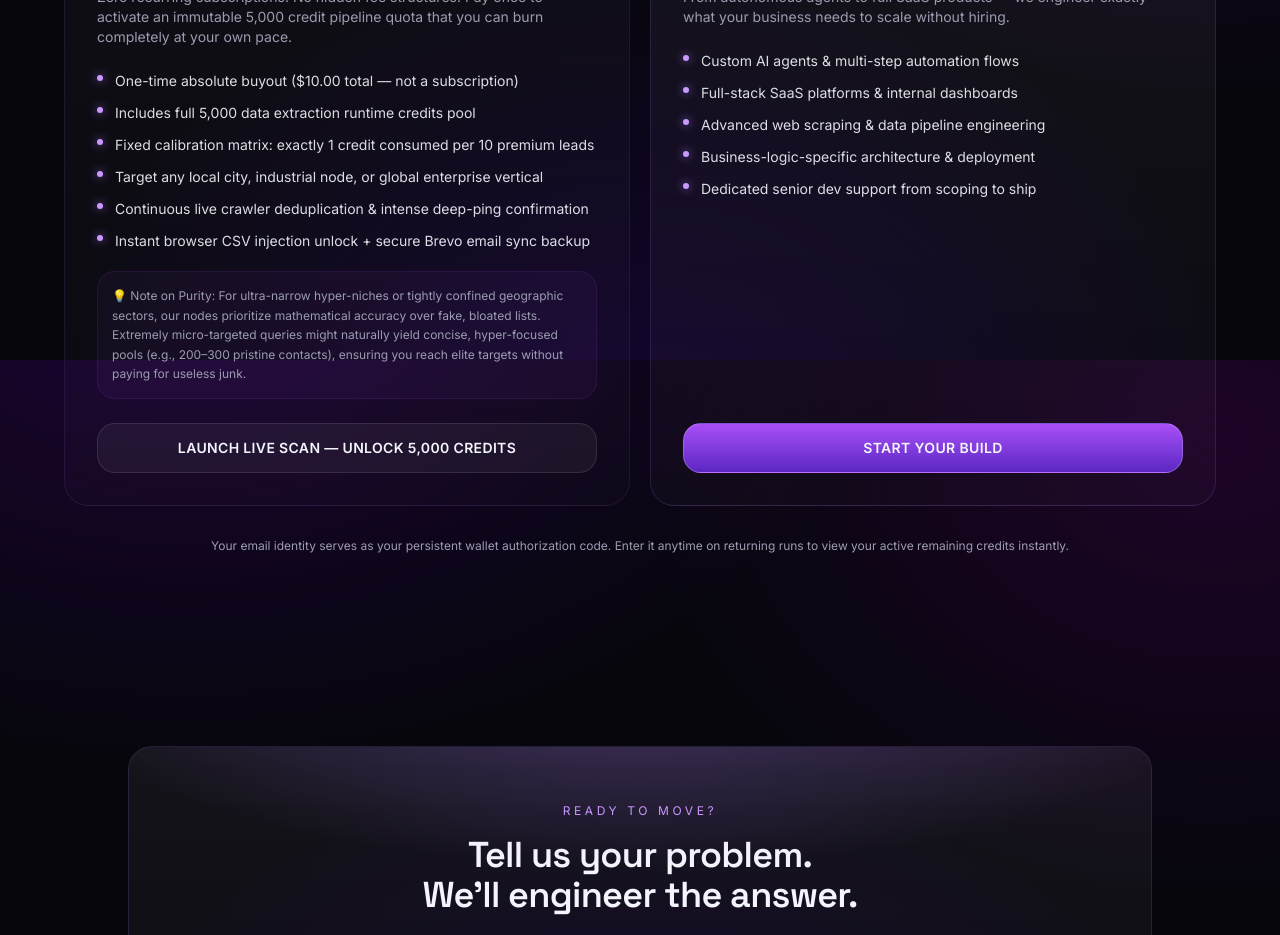
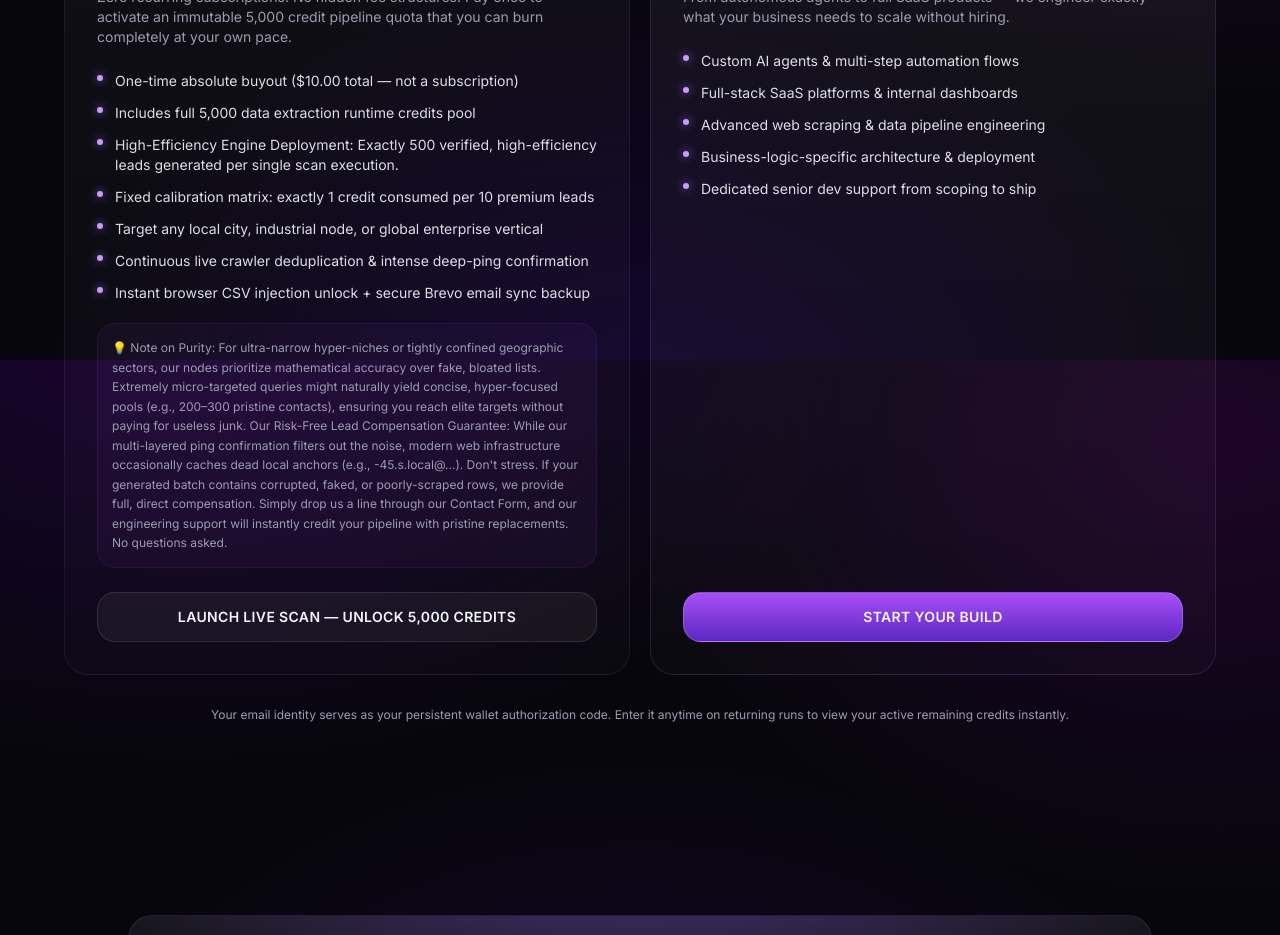
Before and after one commit to yadsashel/LorPulse, a React (Vite) app: page / in a window 1280 px wide. Shown: the part 2840-3775 px from the top of the page. Built offline with nearby package versions, Linux system fonts and the light colour scheme; no server answers.

Commit message:
update the first plan's detsial

```diff
--- a/src/App.tsx
+++ b/src/App.tsx
@@ -199,12 +199,13 @@ export default function App() {
                   features={[
                     "One-time absolute buyout ($10.00 total — not a subscription)",
                     "Includes full 5,000 data extraction runtime credits pool",
+                    "High-Efficiency Engine Deployment: Exactly 500 verified, high-efficiency leads generated per single scan execution.",
                     "Fixed calibration matrix: exactly 1 credit consumed per 10 premium leads",
                     "Target any local city, industrial node, or global enterprise vertical",
                     "Continuous live crawler deduplication & intense deep-ping confirmation",
                     "Instant browser CSV injection unlock + secure Brevo email sync backup",
                   ]}
-                  warningSentence="💡 Note on Purity: For ultra-narrow hyper-niches or tightly confined geographic sectors, our nodes prioritize mathematical accuracy over fake, bloated lists. Extremely micro-targeted queries might naturally yield concise, hyper-focused pools (e.g., 200–300 pristine contacts), ensuring you reach elite targets without paying for useless junk."
+                  warningSentence="💡 Note on Purity: For ultra-narrow hyper-niches or tightly confined geographic sectors, our nodes prioritize mathematical accuracy over fake, bloated lists. Extremely micro-targeted queries might naturally yield concise, hyper-focused pools (e.g., 200–300 pristine contacts), ensuring you reach elite targets without paying for useless junk. Our Risk-Free Lead Compensation Guarantee: While our multi-layered ping confirmation filters out the noise, modern web infrastructure occasionally caches dead local anchors (e.g., -45.s.local@...). Don't stress. If your generated batch contains corrupted, faked, or poorly-scraped rows, we provide full, direct compensation. Simply drop us a line through our Contact Form, and our engineering support will instantly credit your pipeline with pristine replacements. No questions asked."
                   ctaLabel="LAUNCH LIVE SCAN — UNLOCK 5,000 CREDITS"
                   onClick={() => setModal("core")}
                 />
```
